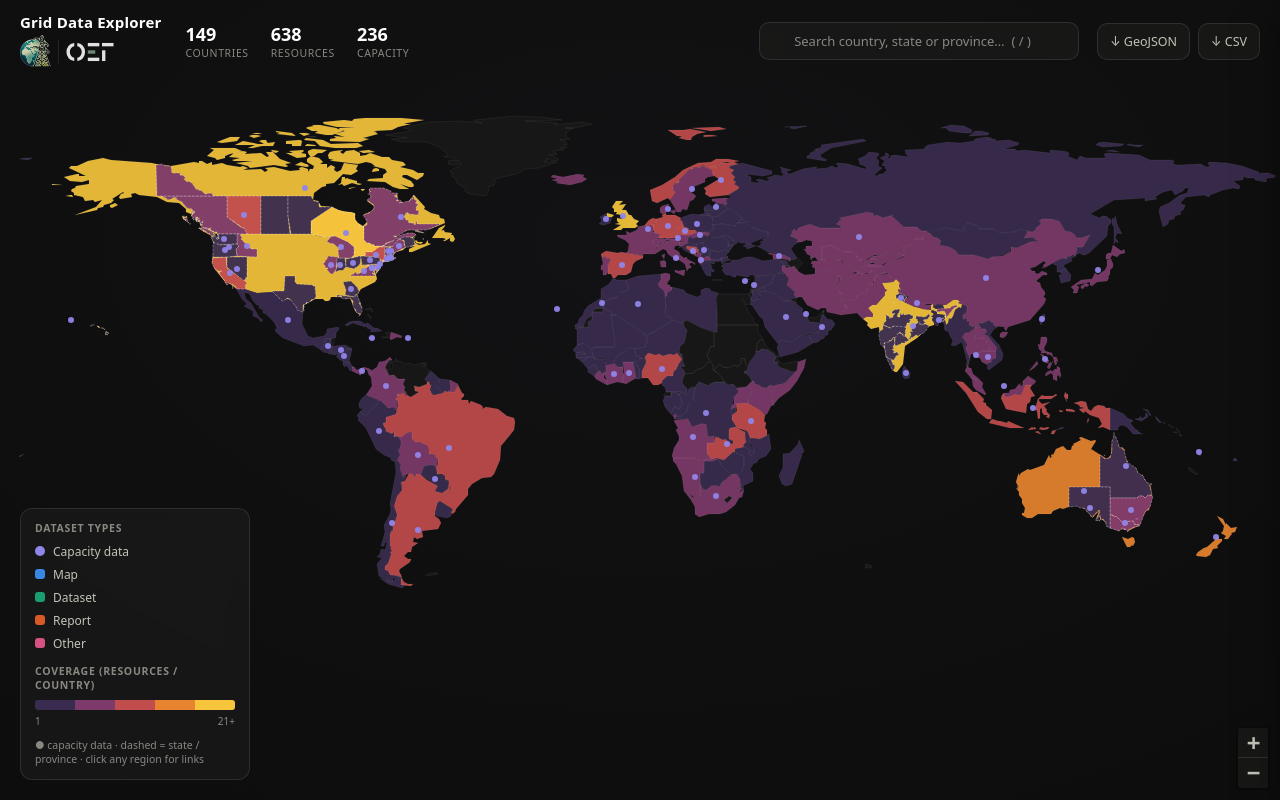
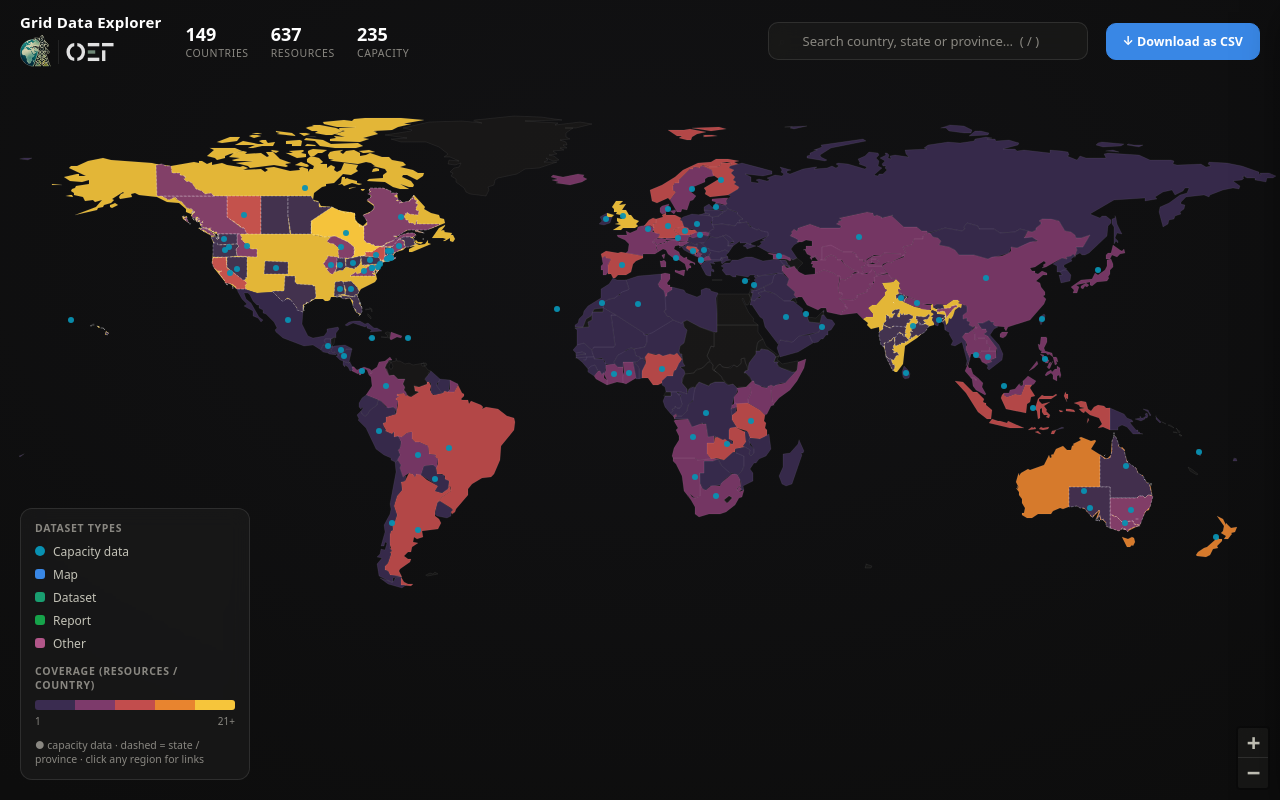
Before and after one commit to open-energy-transition/Awesome-Electrical-Grid-Mapping, a website with bundled scripts: page docs/index.html in a window 1280 px wide. Shown: the top 800 px of the page. Built offline with nearby package versions, Linux system fonts and the light colour scheme.

```diff
--- a/docs/css/style.css
+++ b/docs/css/style.css
@@ -140,7 +140,14 @@
 }
 .btn:hover { border-color: var(--accent); color: var(--ink); }
 
-.downloads { display: flex; gap: 8px; }
+.btn-primary {
+  background: var(--accent);
+  border-color: var(--accent);
+  color: #ffffff;
+  font-weight: 650;
+  padding: 9px 16px;
+}
+.btn-primary:hover { background: #2a78d6; border-color: #2a78d6; color: #ffffff; }
 
 /* ---- Legends ---- */
 .legend {
--- a/docs/index.html
+++ b/docs/index.html
@@ -38,10 +38,7 @@
              autocomplete="off" spellcheck="false" />
       <div class="results" id="results"></div>
     </div>
-    <div class="downloads">
-      <button class="btn" id="download" title="Download the parsed GeoJSON">↓ GeoJSON</button>
-      <button class="btn" id="download-csv" title="Download all datasets as CSV">↓ CSV</button>
-    </div>
+    <button class="btn btn-primary" id="download-csv" title="Download all datasets as CSV">↓ Download as CSV</button>
   </header>
 
   <aside class="legend">
--- a/docs/js/app.js
+++ b/docs/js/app.js
@@ -26,9 +26,10 @@
 }
 
 function capDot(latlng) {
+  const c = TYPES.capacitydata.color;
   return L.circleMarker(latlng, {
     pane: "capdots",
-    radius: 3.4, color: "#9085e9", weight: 0, fillColor: "#9085e9",
+    radius: 3.4, color: c, weight: 0, fillColor: c,
     fillOpacity: 0.95, interactive: false,
   });
 }
@@ -223,7 +224,7 @@
   clearSubSelection();
   SELECTED_SUB = layer || null;
   if (layer) {
-    layer.setStyle({ color: "#9085e9", weight: 2.2, dashArray: null }).bringToFront();
+    layer.setStyle({ color: TYPES.capacitydata.color, weight: 2.2, dashArray: null }).bringToFront();
     if (opts.fly) MAP.flyToBounds(layer.getBounds().pad(0.6), { maxZoom: 5, duration: 0.6 });
   }
   renderPanel(country, name);
@@ -420,15 +421,6 @@
     clearSubSelection();
   });
 
-  document.getElementById("download").addEventListener("click", () => {
-    const blob = new Blob([JSON.stringify(GEOJSON, null, 2)], { type: "application/geo+json" });
-    const a = document.createElement("a");
-    a.href = URL.createObjectURL(blob);
-    a.download = "grid-datasets.geojson";
-    a.click();
-    URL.revokeObjectURL(a.href);
-  });
-
   document.getElementById("download-csv").addEventListener("click", () => {
     const blob = new Blob([toCSV(GEOJSON)], { type: "text/csv" });
     const a = document.createElement("a");
--- a/docs/js/regions.js
+++ b/docs/js/regions.js
@@ -2,13 +2,17 @@
 // Keeps the parser small: it only holds *logic*, these hold *data*.
 
 // Categorical colours for dataset TYPES (validated dark-mode palette, dataviz skill).
-// worst adjacent CVD ΔE 15.7 (tritan) — clears the ≥12 target.
+// Deliberately clear of the COVERAGE choropleth ramp (regions.js's coverageColor
+// buckets run violet -> plum -> red -> orange -> gold) — the two palettes appear
+// side by side on the map, so sharing a hue there read as "the type color means
+// the same thing as the fill color". Worst all-pairs CVD ΔE 13.7 (protan),
+// checked against COVERAGE too, not just internally.
 export const TYPES = {
-  capacitydata: { label: "Capacity data", color: "#9085e9" }, // violet — the repo's focus
+  capacitydata: { label: "Capacity data", color: "#0891b2" }, // cyan — the repo's focus
   map:          { label: "Map",           color: "#3987e5" }, // blue
-  dataset:      { label: "Dataset",       color: "#199e70" }, // aqua
-  report:       { label: "Report",        color: "#d95926" }, // orange
-  other:        { label: "Other",         color: "#d55181" }, // magenta
+  dataset:      { label: "Dataset",       color: "#199e70" }, // teal
+  report:       { label: "Report",        color: "#16a34a" }, // green
+  other:        { label: "Other",         color: "#b25689" }, // rose
 };
 export const TYPE_ORDER = ["capacitydata", "map", "dataset", "report", "other"];
 
```
Also changed, not shown: docs/README.md, docs/data/admin1.geojson, docs/data/grid-datasets.geojson.
